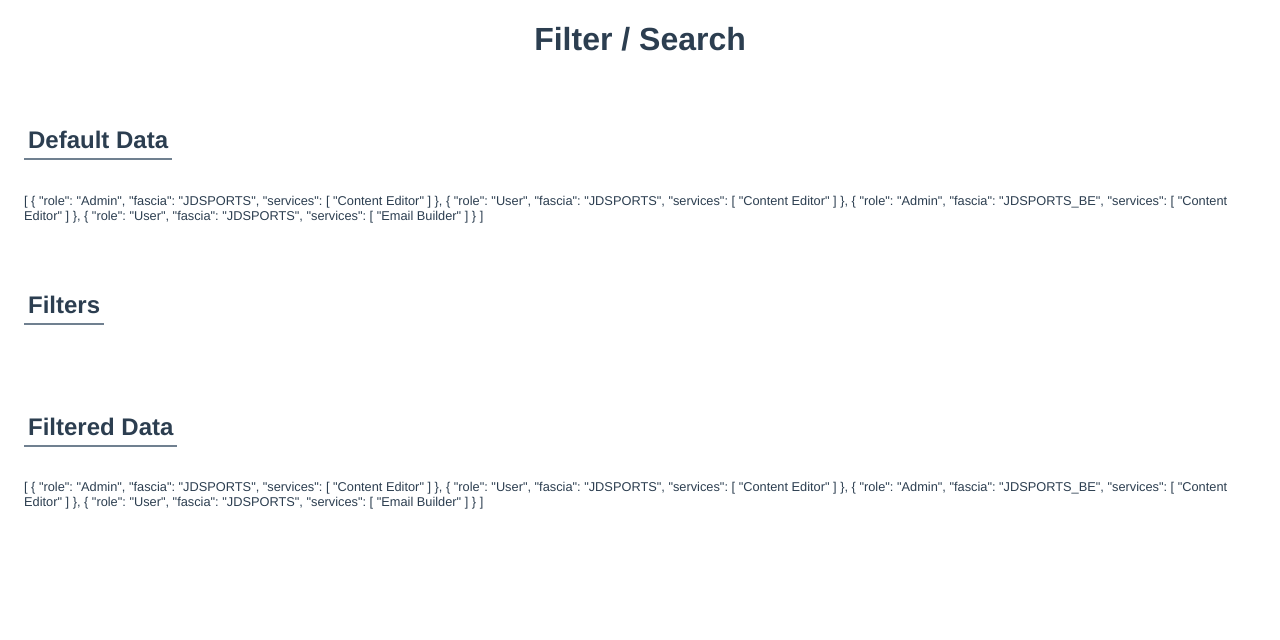
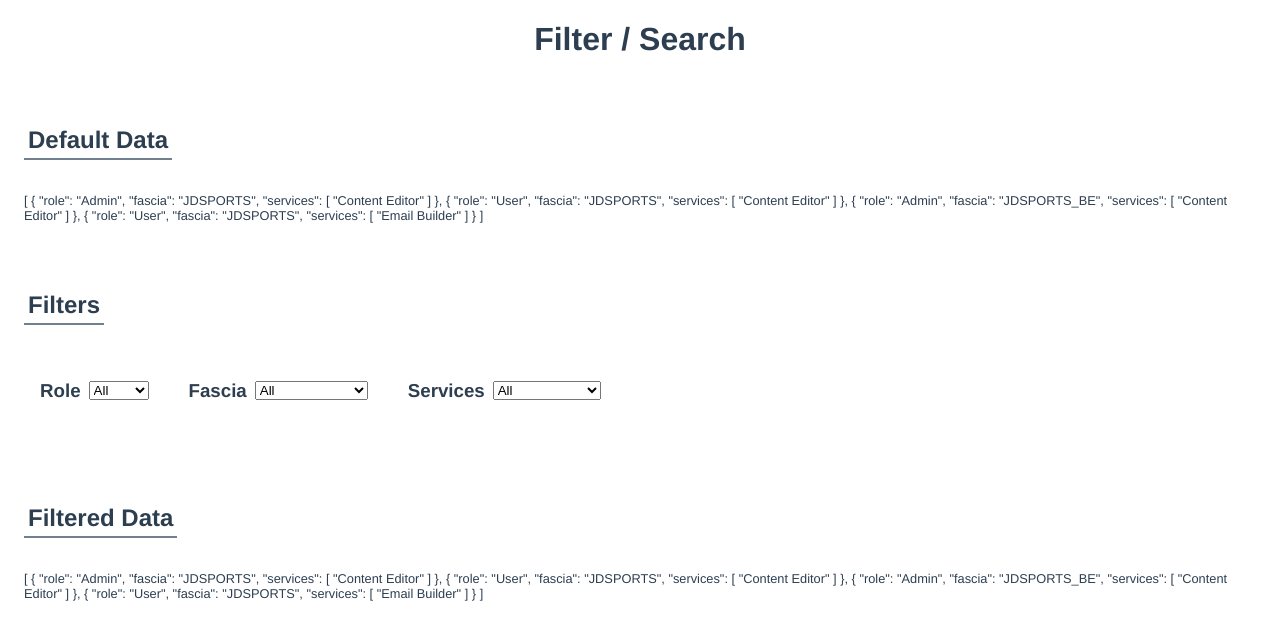
Before and after one commit to aclarke211/search-filter, a Vue app: page / in a window 1280 px wide. Shown: the top 640 px of the page. Built offline with nearby package versions, Linux system fonts and the light colour scheme.

Commit message:
Setup select boxes for filtering data.

```diff
--- a/src/components/FilterExample.vue
+++ b/src/components/FilterExample.vue
@@ -7,6 +7,27 @@
 
     <div class="filters">
       <h2 class="filters__title data-title">Filters</h2>
+      <div class="select-filters">
+        <div
+          v-for="(selectFilter, selectKey) in selectFilters"
+          :key="selectKey"
+          class="select__container">
+            <h3>{{ selectFilter.label }}</h3>
+
+            <select
+            class="select-box"
+            v-model="selectFilter.current">
+              <option
+                v-for="(singleOption, optionKey) in selectFilter.options"
+                :key="optionKey"
+                v-bind:value="singleOption.value"
+                :class="['select-option', `select-option-${optionKey}`]">
+                  {{ singleOption.text }}
+              </option>
+            </select>
+
+          </div>
+      </div>
     </div>
 
     <div class="filtered-data data">
@@ -44,6 +65,59 @@
         services: ['Email Builder'],
       },
     ],
+
+    selectFilters: [
+      {
+        label: 'Role',
+        current: '',
+        options: [
+          {
+            text: 'All',
+            value: '',
+          },
+          {
+            text: 'Admin',
+            value: 'admin',
+          },
+        ],
+      },
+      {
+        label: 'Fascia',
+        current: '',
+        options: [
+          {
+            text: 'All',
+            value: '',
+          },
+          {
+            text: 'JD Sports (GB)',
+            value: 'JDSPORTS',
+          },
+          {
+            text: 'JD Sports (BE)',
+            value: 'JDSPORTS_BE',
+          },
+        ],
+      },
+      {
+        label: 'Services',
+        current: '',
+        options: [
+          {
+            text: 'All',
+            value: '',
+          },
+          {
+            text: 'Content Editor',
+            value: 'content_editor',
+          },
+          {
+            text: 'Email Builder',
+            value: 'email_builder',
+          },
+        ],
+      },
+    ],
   }),
 
   computed: {
@@ -68,4 +142,21 @@
       font-size: .8rem;
     }
   }
+
+  .filters {
+    .select-filters {
+      display: flex;
+
+      .select__container {
+        margin: 1rem;
+        display: flex;
+        align-items: center;
+        justify-content: center;
+
+        .select-box {
+          margin: .5rem;
+        }
+      }
+    }
+  }
 </style>
```
